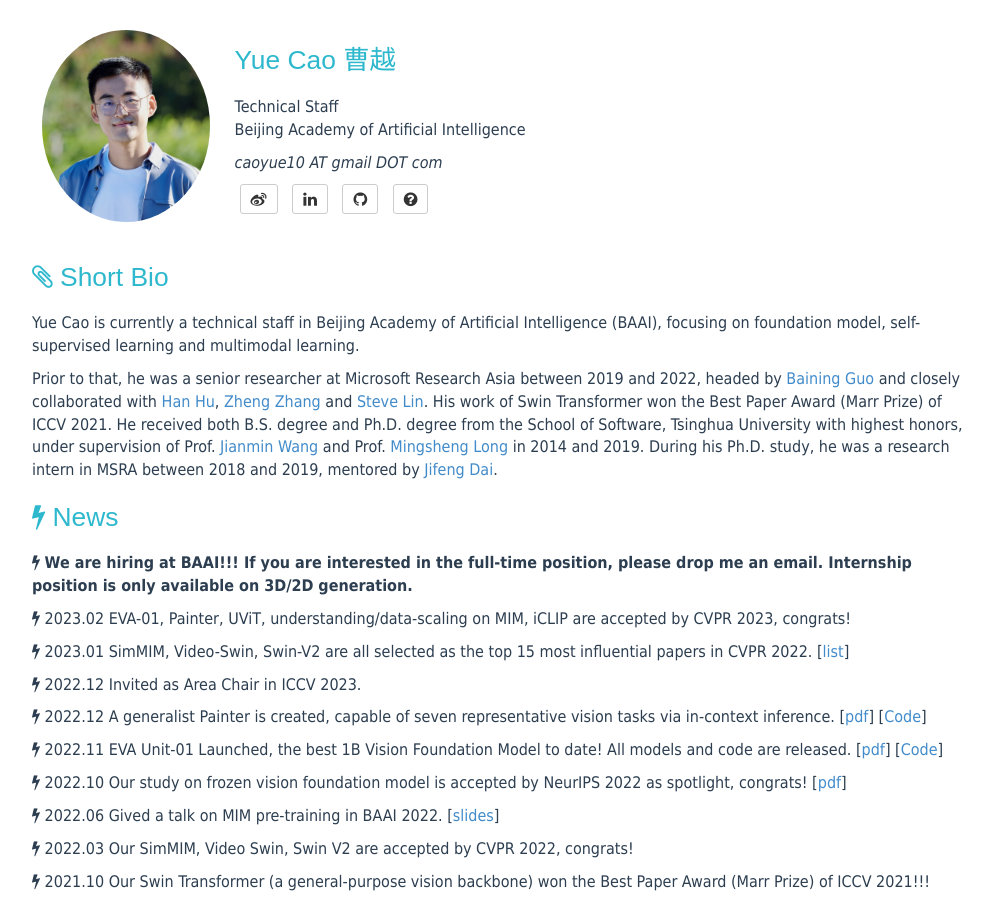
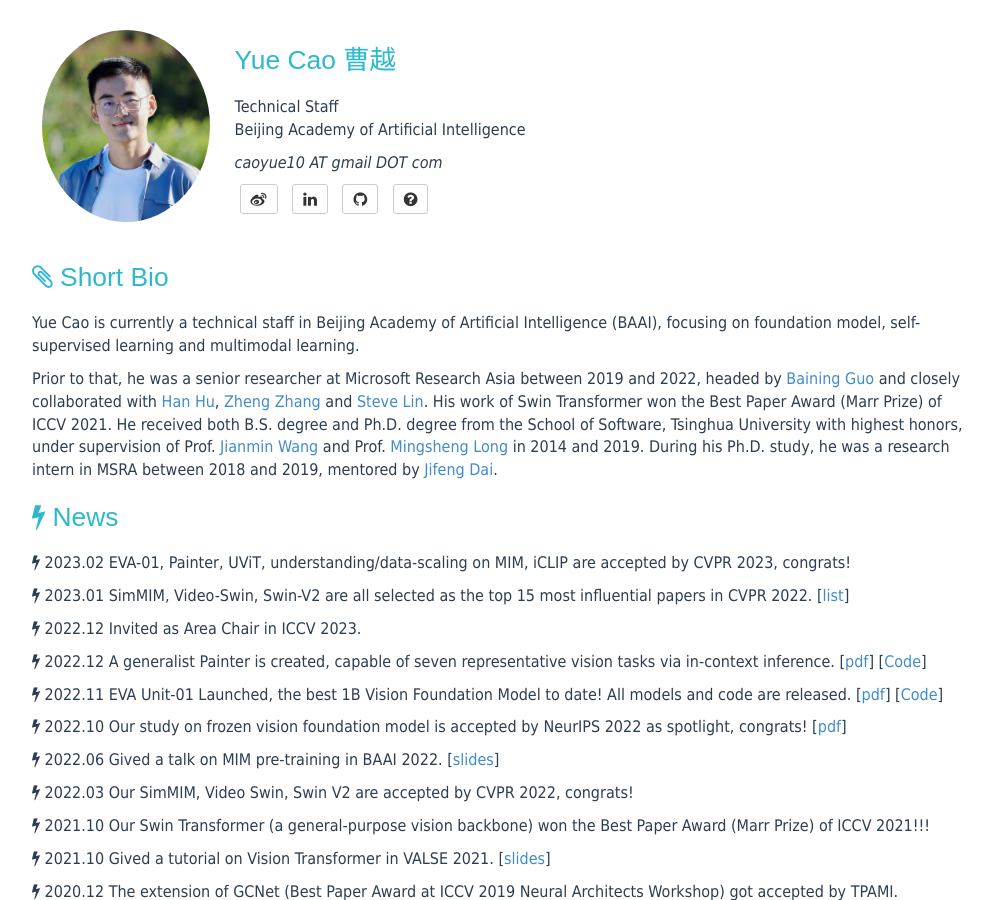
Before and after one commit to caoyue10/caoyue10.github.io, a Jekyll site: the page built from index.html, in a window 1280 px wide and 900 px high. Shown: the whole window, without its empty margins (138-1131 px from the left). Built offline with Jekyll 4.4.1, drawn with Linux system fonts in a browser that asks for light colours; the list of posts is cut into pages by our own code.

Commit message:
Update index.html

```diff
--- a/index.html
+++ b/index.html
@@ -20,10 +20,6 @@
     <header>
         <h1><i class="fa fa-bolt"></i> News</h1>
     </header>
-    <p>
-    <i class="fa fa-bolt"></i>
-    <strong>We are hiring at BAAI!!! If you are interested in the full-time position, please drop me an email. Internship position is only available on 3D/2D generation. </strong>
-    </p>
     <p>
     <i class="fa fa-bolt"></i>
     2023.02 EVA-01, Painter, UViT, understanding/data-scaling on MIM, iCLIP are accepted by CVPR 2023, congrats!
```
